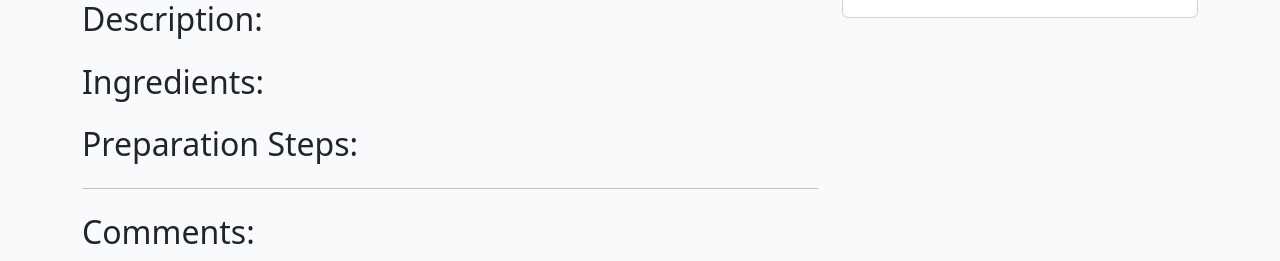
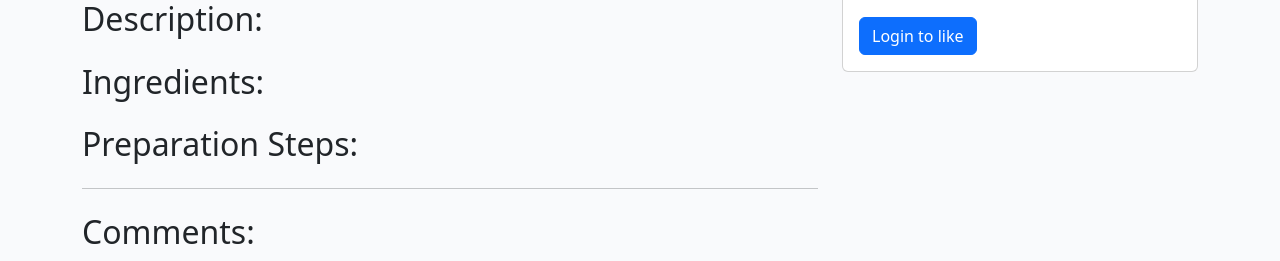
Before and after one commit to Pauldwyer/Pauls-Kitchen-pp4, a Django app: template templates/recipe_detail.html in a window 1280 px wide. Shown: the part 256-517 px from the top of the page. Run offline with Django 3.2, Linux system fonts and the light colour scheme; the template is opened without the code that fills it, so the values that code supplies are empty; parts of the project's set-up code (start-up, migrations or seed data) failed here and were passed over; some libraries are stand-ins or nearby versions.

Commit message:
add ability to unlike recipe on button click + add log in link if not logged in

```diff
--- a/templates/recipe_detail.html
+++ b/templates/recipe_detail.html
@@ -64,13 +64,18 @@
                     <p class="card-text"><strong>Number of Comments:</strong> {{ recipe.comments.count }}</p>
                     {% if request.user.is_authenticated %}
                     {% if request.user in recipe.likes.all %}
-                            <button type="submit" class="btn btn-secondary" disabled>You already liked this recipe</button>
+                    <form method="post" action="{% url 'like_recipe' recipe.slug %}">
+                        {% csrf_token %}
+                        <button type="submit" class="btn btn-danger">Unlike</button>
+                    </form>
                     {% else %}
                     <form method="post" action="{% url 'like_recipe' recipe.slug %}">
                         {% csrf_token %}
                         <button type="submit" class="btn btn-primary">Like</button>
                     </form>
                     {% endif %}
+                    {% else %}
+                    <a class="btn btn-primary" href="{% url 'account_login' %}">Login to like</a>
                     {% endif %}
                 </div>
             </div>
```
Lines whose indentation alone changed are shown as unchanged.
